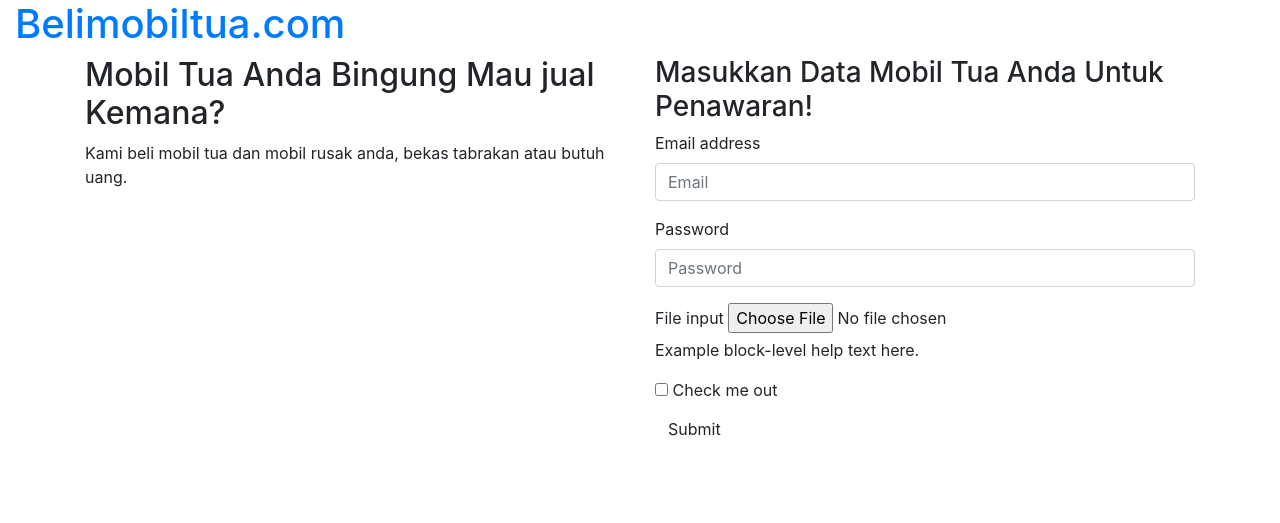
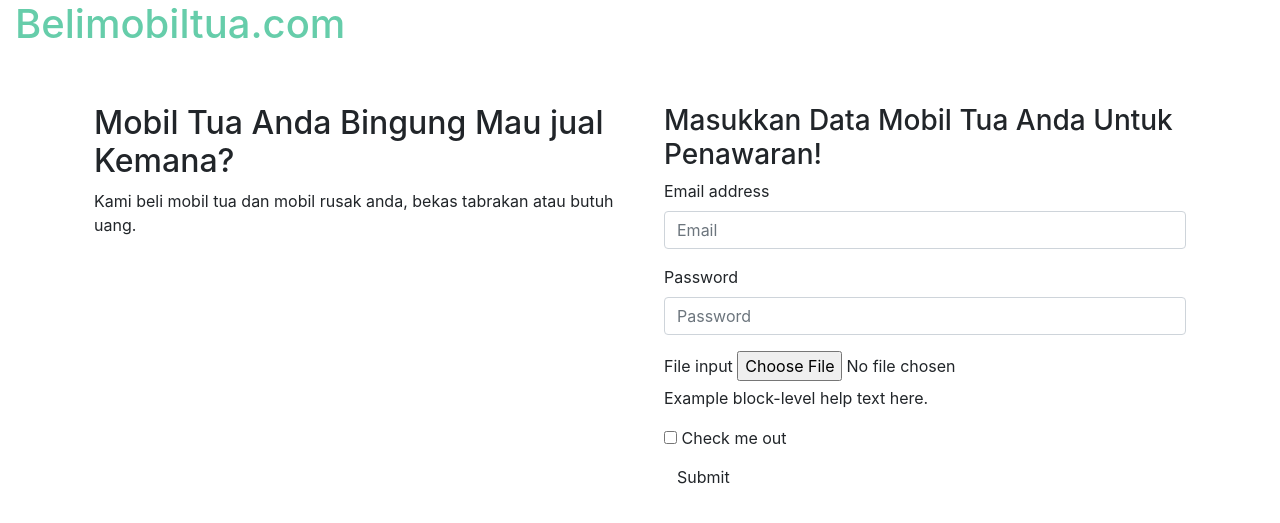
Before and after one commit to kemtol/belimobiltua, a Jekyll site: the page built from index.html, in a window 1280 px wide. Shown: the top 523 px of the page. Built offline with Jekyll 4.4.1, drawn with Linux system fonts in a browser that asks for light colours.

Commit message:
add header styles and jumbotron background color for improved aesthetics

```diff
--- a/_layouts/default.html
+++ b/_layouts/default.html
@@ -32,12 +32,12 @@
     <div id="jumbotron" >
       <div class="container">
         <div class="row marketing">
-          <div class="col-lg-6">
+          <div class="col-lg-6 p-4 mt-4 mb-4">
             <h2>Mobil Tua Anda Bingung Mau jual Kemana?</h2>
             <p class="site-description">{{ site.description }}</p>
           </div>
 
-          <div class="col-lg-6">
+          <div class="col-lg-6 p-4 mt-4 mb-4">
             <h3>Masukkan Data Mobil Tua Anda Untuk Penawaran!</h3>
             <form>
               <div class="form-group">
--- /dev/null
+++ b/style.css
@@ -0,0 +1,9 @@
+header{
+  h1 a{
+    color:mediumaquamarine;
+  }
+}
+
+#jumbotrom{
+  background-color: gold;
+}
```
